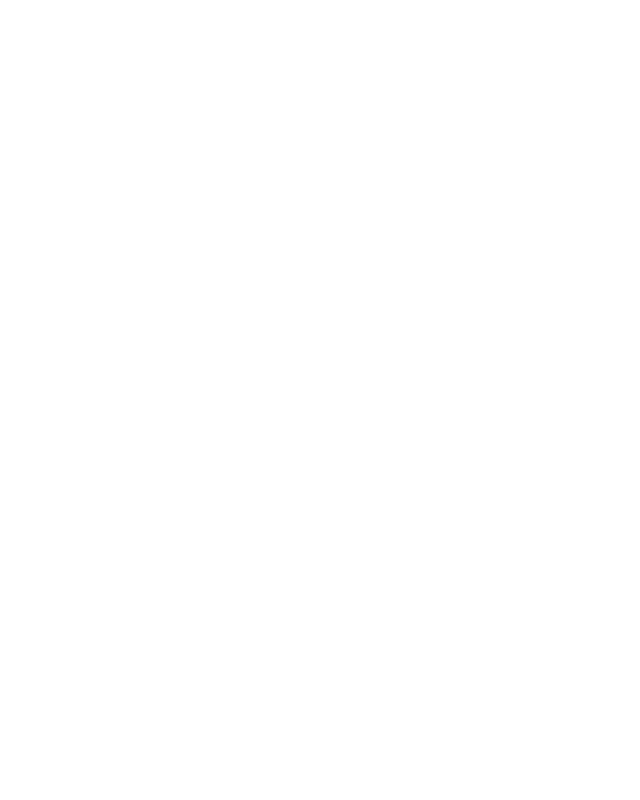
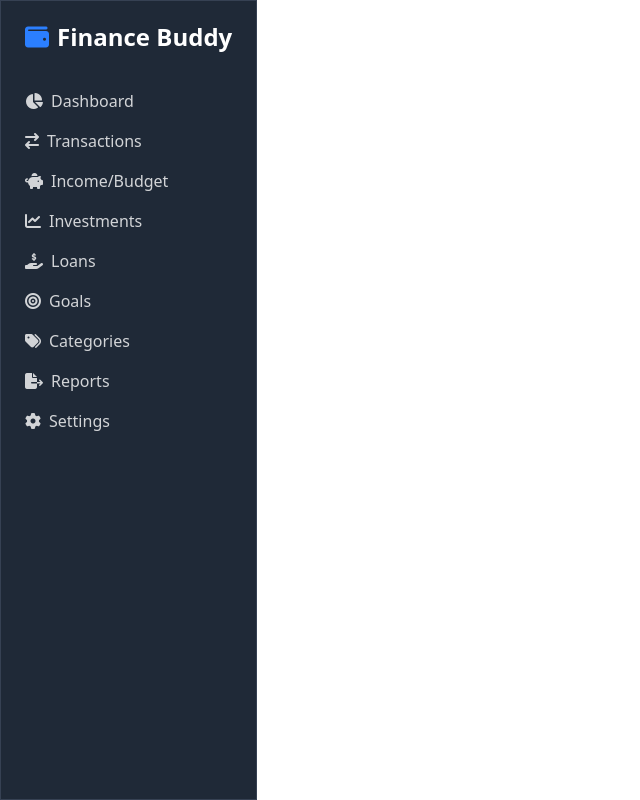
Before and after one commit to Shashankg27/Personal-Finance, a React (Vite) app in the folder frontend/: page /settings in a window 1280 px wide. Before the commit this address had no page. Shown: the whole page, without its empty margins (0-640 px from the left). Built offline with nearby package versions, Linux system fonts and the light colour scheme.

Commit message:
Settings

```diff
--- a/frontend/src/App.jsx
+++ b/frontend/src/App.jsx
@@ -6,6 +6,7 @@ import SignUp from './components/SignUp'
 import Dashboard from './components/Dashboard'
 import Categories from './components/Categories'
 import AddCategory from './components/partials/AddCategory'
+import Settings from './components/Settings'
 
 function App() {
   return (
@@ -15,6 +16,7 @@ function App() {
       <Route path="/signup" element={<SignUp />} />
       <Route path="/home" element={<Dashboard />} />
       <Route path="/categories" element={<Categories />} />
+      <Route path="/settings" element={<Settings />} />
       <Route path="/categories/addCategory" element={<AddCategory />} />
     </Routes>
   )
--- /dev/null
+++ b/frontend/src/components/Settings.jsx
@@ -0,0 +1,17 @@
+import React from 'react'
+import SideBar from './partials/SideBar'
+
+const Settings = () => {
+  return (
+    <div className='flex'>
+      <div>
+        <SideBar />
+      </div>
+      <div className='flex-1'>
+
+      </div>
+    </div>
+  )
+}
+
+export default Settings
--- /dev/null
+++ b/frontend/src/components/partials/CategoryCard.jsx
@@ -0,0 +1,11 @@
+import React from 'react'
+
+const CategoryCard = () => {
+  return (
+    <div>
+
+    </div>
+  )
+}
+
+export default CategoryCard
```
